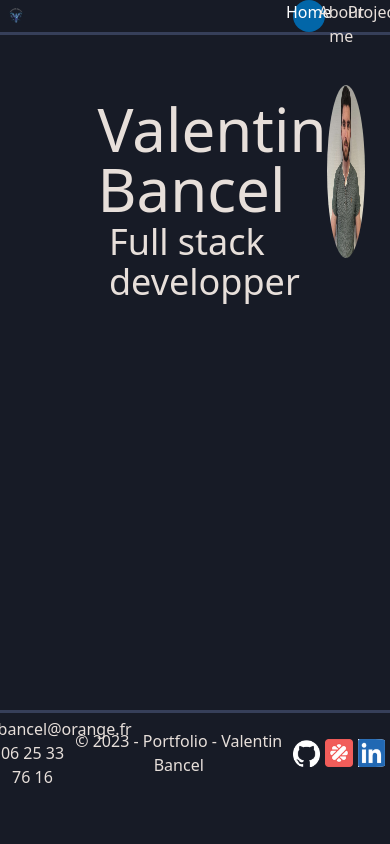
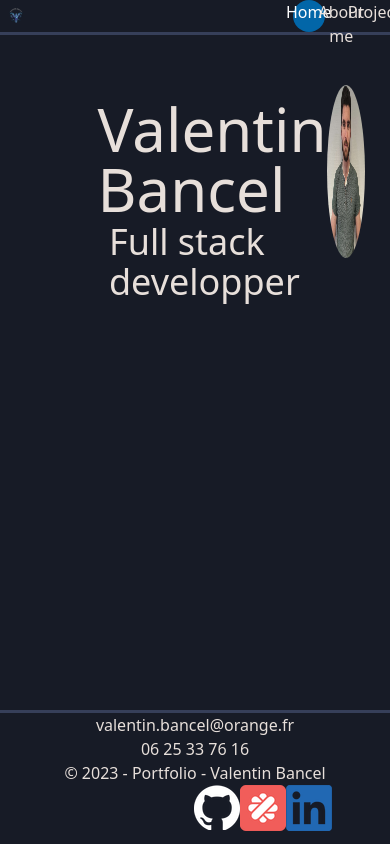
Before and after one commit to ValentinBancel/ValentinBancel-portefolio, an Angular app: page /home in a window 390 px wide. Built offline with nearby package versions, Linux system fonts and the light colour scheme.

Commit message:
add(responsive): add footer repsonsive smartphone but not computer

```diff
--- a/src/app/component/footer/footer.component.html
+++ b/src/app/component/footer/footer.component.html
@@ -1,33 +1,33 @@
-<html class="nav-container border-t-2 border-bleu-800 pt-[1%] pb-[1%]">
+<html class="nav-container">
     <title>Footer page</title>
     <body>
-        <div class="flex grid grid-cols-12 grid-rows-3 items-center">
-            <div class="flex flex-wrap justify-center row-span-3 col-span-2">
-                <div class="flex row-span-1">
-                    <div class="flex col-span-1">
-                        <p class="text-center">valentin.bancel&#64;orange.fr</p>
+        <div class="text-center w-full justify-items-center">
+            <div class="">
+                <div class="">
+                    <div class="">
+                        <p class="">valentin.bancel&#64;orange.fr</p>
                     </div>
                 </div>
-                <div class="flex row-span-1">
-                    <p class="text-center">06 25 33 76 16</p>
+                <div class="">
+                    <p class="">06 25 33 76 16</p>
                 </div>
             </div>
-            <div class="flex justify-center row-span-3 col-span-7">
-                <div class="flex row-span-1">
-                    <div class="flex col-span-1">
-                        <p class="text-center col-start-4"> © 2023 - Portfolio - Valentin Bancel</p>
+            <div class="">
+                <div class="">
+                    <div class="">
+                        <p class=""> © 2023 - Portfolio - Valentin Bancel</p>
                     </div>
                 </div>
             </div>
-            <div class="flex row-span-3 col-span-3 col-start-10 logo-container">
-                <a href="#" class="mr-[5%]">
-                    <img src="../../assets/rsz_github-mark-white.png" alt="logo" class="github_logo"/>
+            <div class="flex justify-items-center ml-[35%]">
+                <a href="#" class="">
+                    <img src="../../assets/rsz_github-mark-white.png" alt="logo"/>
                 </a>
-                <a href="#" class="mr-[5%]">
-                    <img src="../../assets/rsz_logo_malt2.png" alt="logo" class="malt_logo"/>
+                <a href="#" class="">
+                    <img src="../../assets/rsz_logo_malt2.png" alt="logo"/>
                 </a>
-                <a href="#" class="mr-[5%]">
-                    <img src="../../assets/rsz_li-in-bug3.png" alt="logo" class="linkedin_logo bg-white"/>
+                <a href="#" class="">
+                    <img src="../../assets/rsz_li-in-bug3.png" alt="logo"/>
                 </a>
             </div>
         </div>
```
